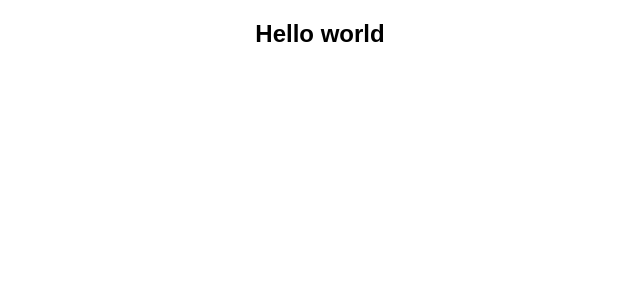
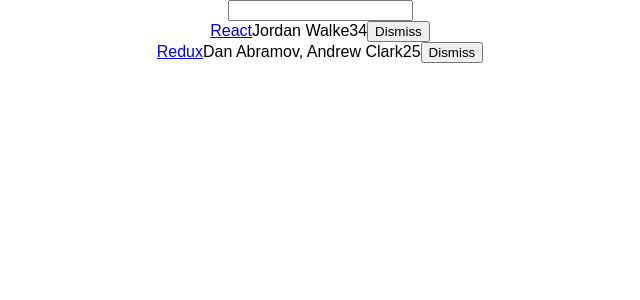
Before and after one commit to kumarneetesh24/hackernews-react, a React (Create React App) app: page / in a window 1280 px wide. Shown: the top 300 px of the page, without its empty margins (320-960 px from the left). Built offline with nearby package versions, Linux system fonts and the light colour scheme.

Commit message:
added list and search feature

```diff
--- a/src/App.js
+++ b/src/App.js
@@ -2,12 +2,71 @@
 // import logo from './logo.svg';
 import './App.css';
 
+const list = [
+  {
+    title: 'React',
+    url: 'https://facebook.github.io/react/',
+    author: 'Jordan Walke',
+    num_comments: 3,
+    points: 4,
+    objectID: 0,
+  },
+  {
+    title: 'Redux',
+    url: 'https://github.com/reactjs/redux',
+    author: 'Dan Abramov, Andrew Clark',
+    num_comments: 2,
+    points: 5,
+    objectID: 1,
+  },
+];
+
+const isSearch = (searchTerm) => (item) =>
+    !searchTerm || item.title.toLowerCase().includes(searchTerm.toLowerCase());
+
+// ES5
+// function isSearch(searchTerm) {
+//   return function(item) {
+//     return !searchTerm || item.title.toLowerCase().includes(searchTerm.toLowerCase());
+//   }
+// }
+
 class App extends Component {
+  constructor(props) {
+    super(props);
+    this.state = {
+      list,
+      searchTerm : ''
+    };
+    this.onDismiss = this.onDismiss.bind(this);
+    this.onSearch = this.onSearch.bind(this);
+  }
+
+  onSearch(event) {
+    this.setState({searchTerm: event.target.value});
+  }
+  onDismiss(id) {
+      const uList = this.state.list.filter(item => item.objectID !== id);
+      this.setState({list : uList});
+  }
+
   render() {
-    const hello = "Hello world";
     return (
       <div className="App">
-        <h2>{hello}</h2>
+        <form>
+          <input type="text" onChange = { this.onSearch } />
+        </form>
+        { this.state.list.filter(isSearch(this.state.searchTerm)).map(item =>
+            <div key = {item.objectID}>
+              <span>
+                <a href={item.url}>{item.title}</a>
+              </span>
+              <span>{item.author}</span>
+              <span>{item.num_comments}</span>
+              <span>{item.points}</span>
+              <span><button onClick = { () => this.onDismiss(item.objectID) }>Dismiss</button></span>
+            </div>
+        )}
       </div>
     );
   }
```
